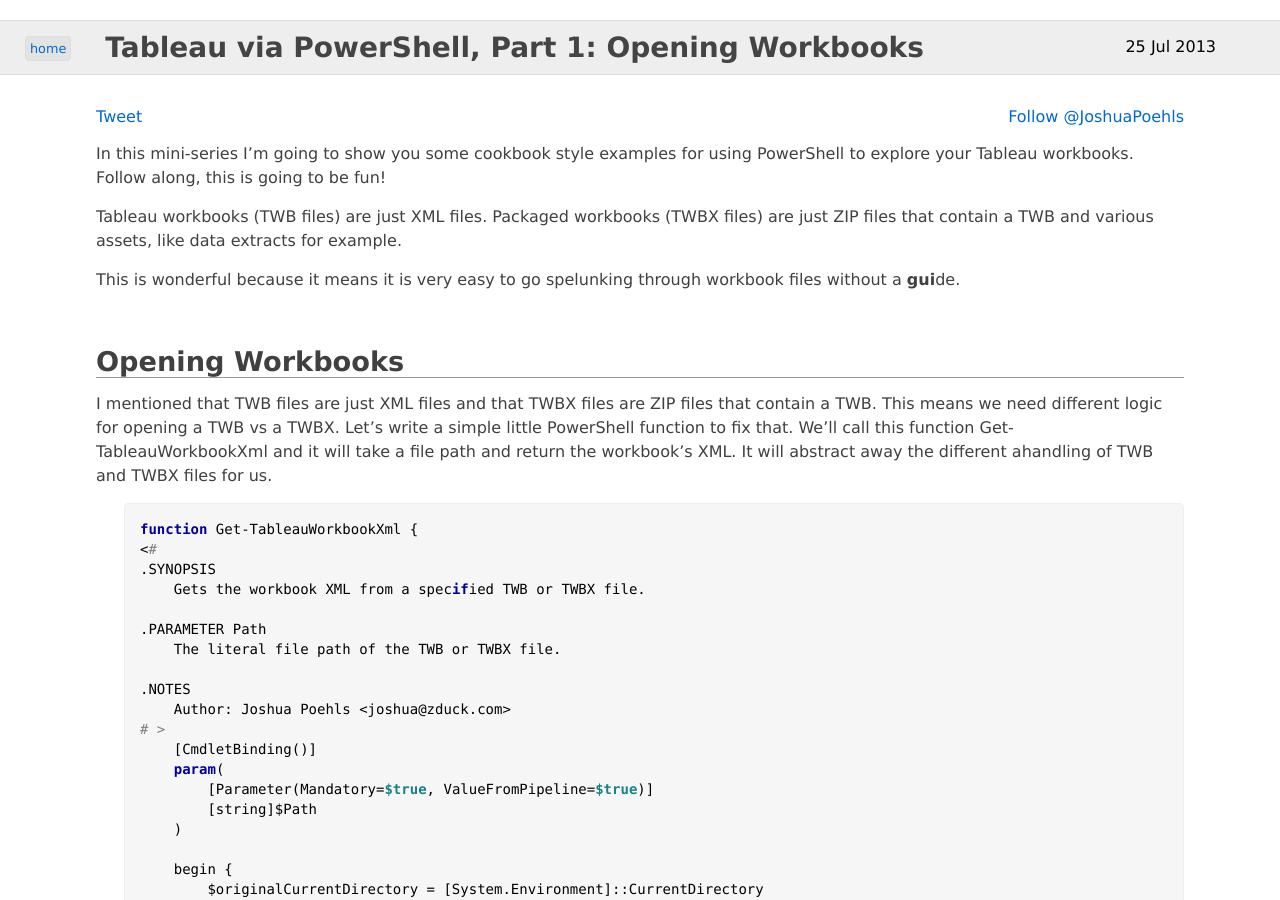
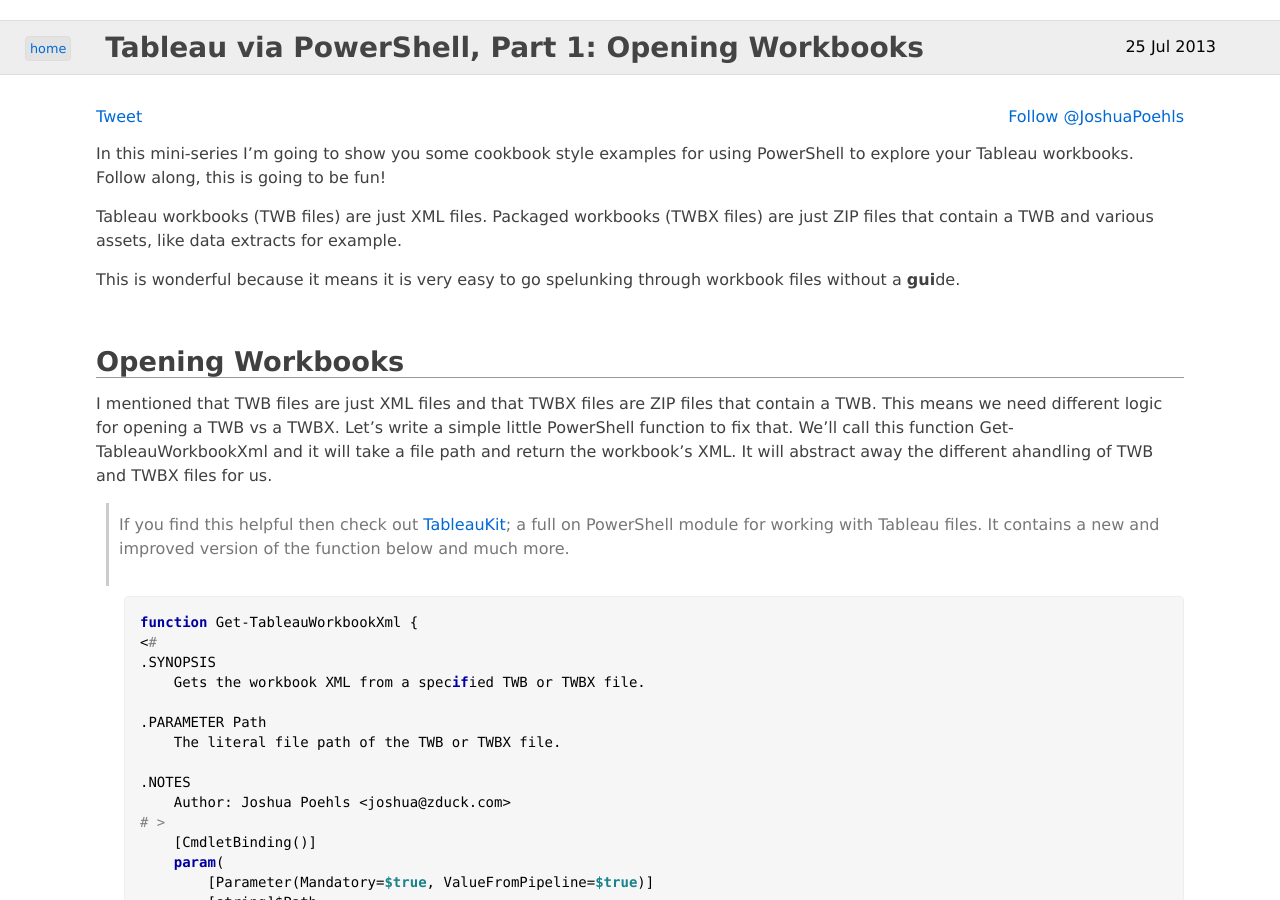
Before and after one commit to jpoehls/zduck.com, a Jekyll site: the page built from _posts/2013/2013-07-25-tableau-via-powershell-part-1-opening-workbooks.md, in a window 1280 px wide and 900 px high. Built offline with Jekyll 4.4.1, drawn with Linux system fonts in a browser that asks for light colours; comment, search, counter and statistics services are not loaded.

Commit message:
Updated previous Tableau via PS posts with link to TableauKit

```diff
--- a/_posts/2013/2013-07-25-tableau-via-powershell-part-1-opening-workbooks.md
+++ b/_posts/2013/2013-07-25-tableau-via-powershell-part-1-opening-workbooks.md
@@ -16,6 +16,10 @@
 ## Opening Workbooks
 
 I mentioned that TWB files are just XML files and that TWBX files are ZIP files that contain a TWB. This means we need different logic for opening a TWB vs a TWBX. Let's write a simple little PowerShell function to fix that. We'll call this function Get-TableauWorkbookXml and it will take a file path and return the workbook's XML. It will abstract away the different ahandling of TWB and TWBX files for us.
+
+> If you find this helpful then check out [TableauKit]({{site.url}}/2013/tableaukit-powershell-module-for-tableau/);
+> a full on PowerShell module for working with Tableau files. It contains a new and improved
+> version of the function below and much more.
 
 <pre data-language="powershell">
 function Get-TableauWorkbookXml {
```
Also changed, not shown: _posts/2013/2013-08-07-tableau-via-powershell-part-2-saving-changes.md (+4 -0 lines).
